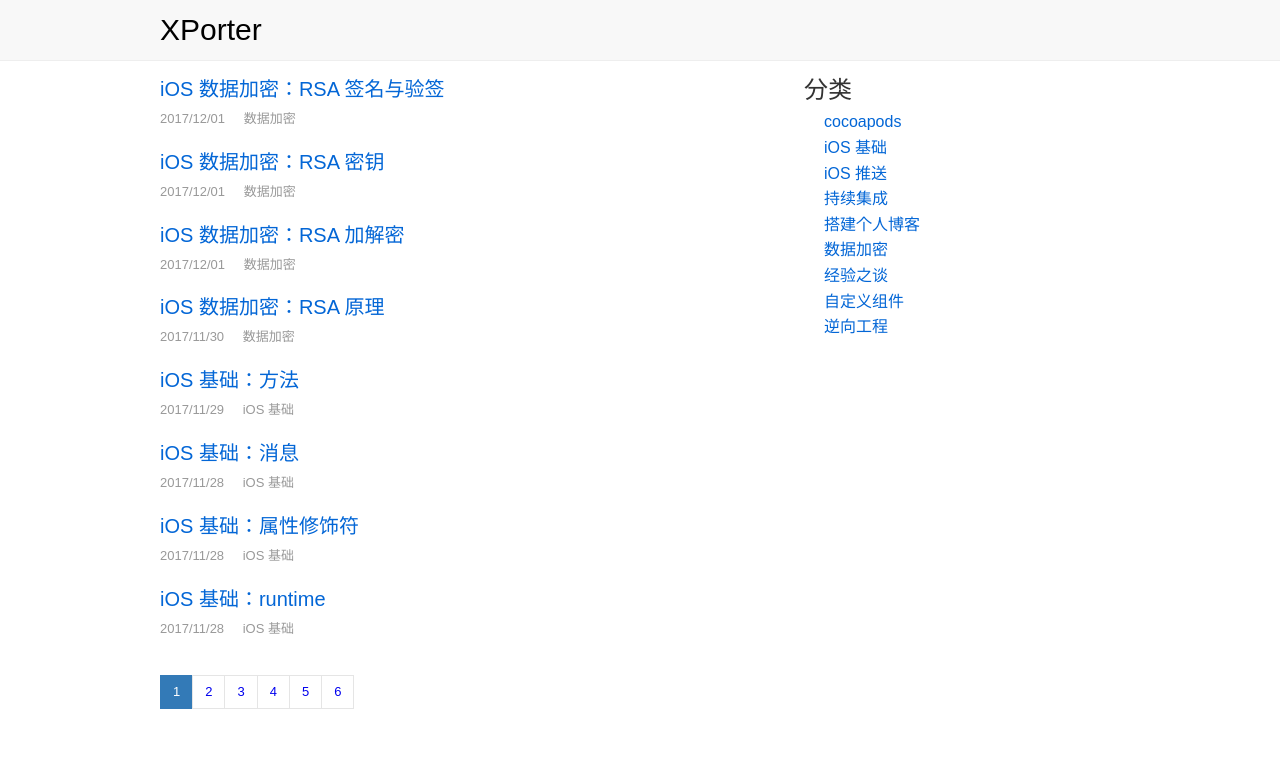
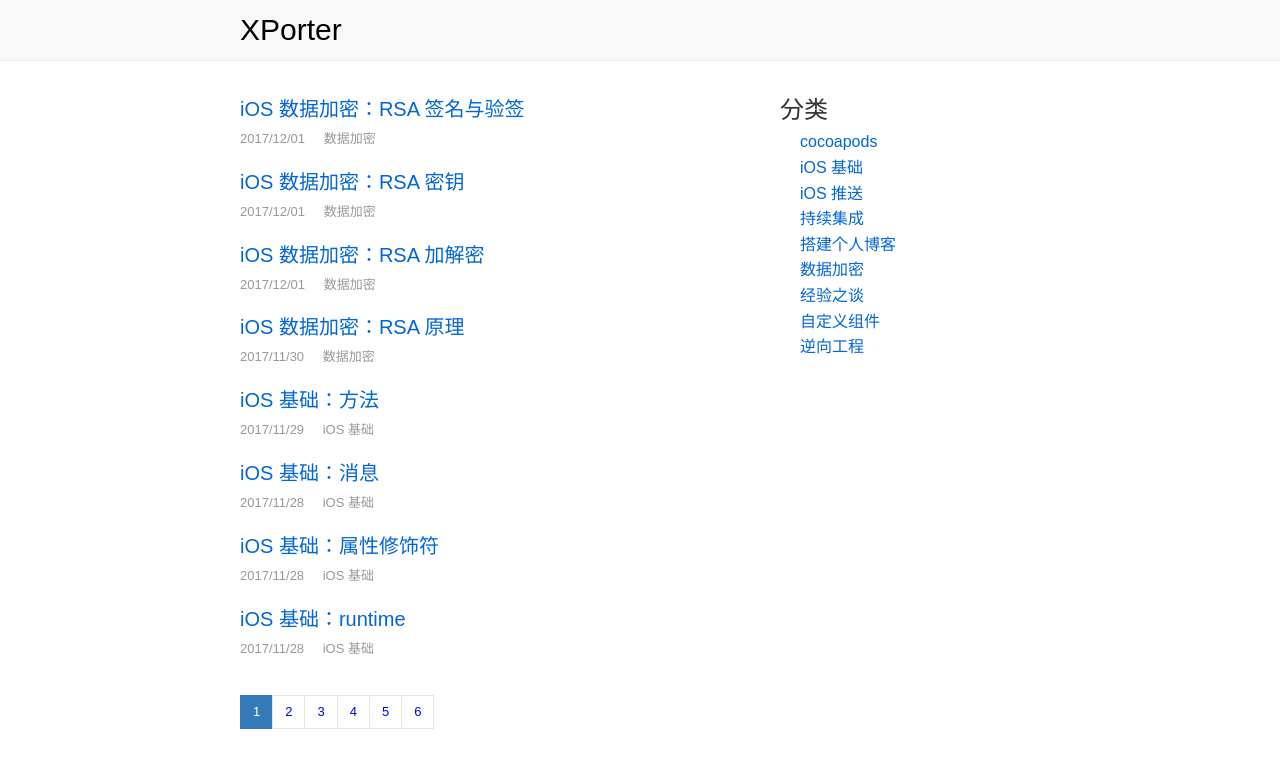
Before and after one commit to nyzhanggy/dulldevil.github.io, a Jekyll site: the page built from index.html, in a window 1280 px wide. Shown: the top 768 px of the page. Built offline with Jekyll 4.4.1, drawn with Linux system fonts in a browser that asks for light colours; the list of posts is cut into pages by our own code.

Commit message:
no message

```diff
--- a/assets/css/page.css
+++ b/assets/css/page.css
@@ -1,6 +1,6 @@
 
 .container {
-  max-width: 960px;
+  max-width: 800px;
   margin: 0 auto;
   padding: 0 20px;
 }
@@ -8,10 +8,12 @@
 .left {
   float: left;
   width: 65%;
+  padding: 20px 0;
 }
 .right {
   float: right;
   width: 35%;
+  padding: 20px 0;
 }
 
 .right ul {
```
